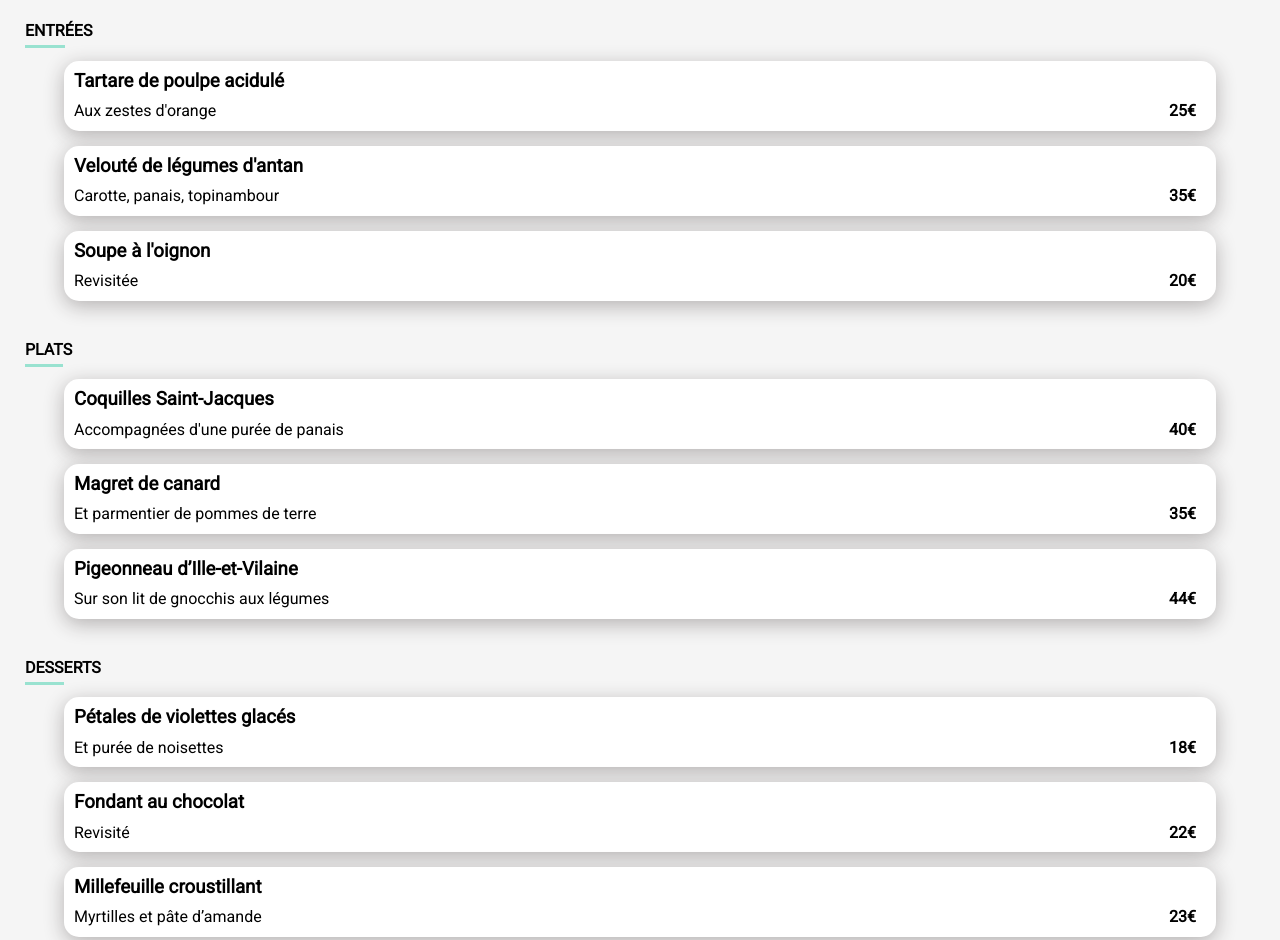
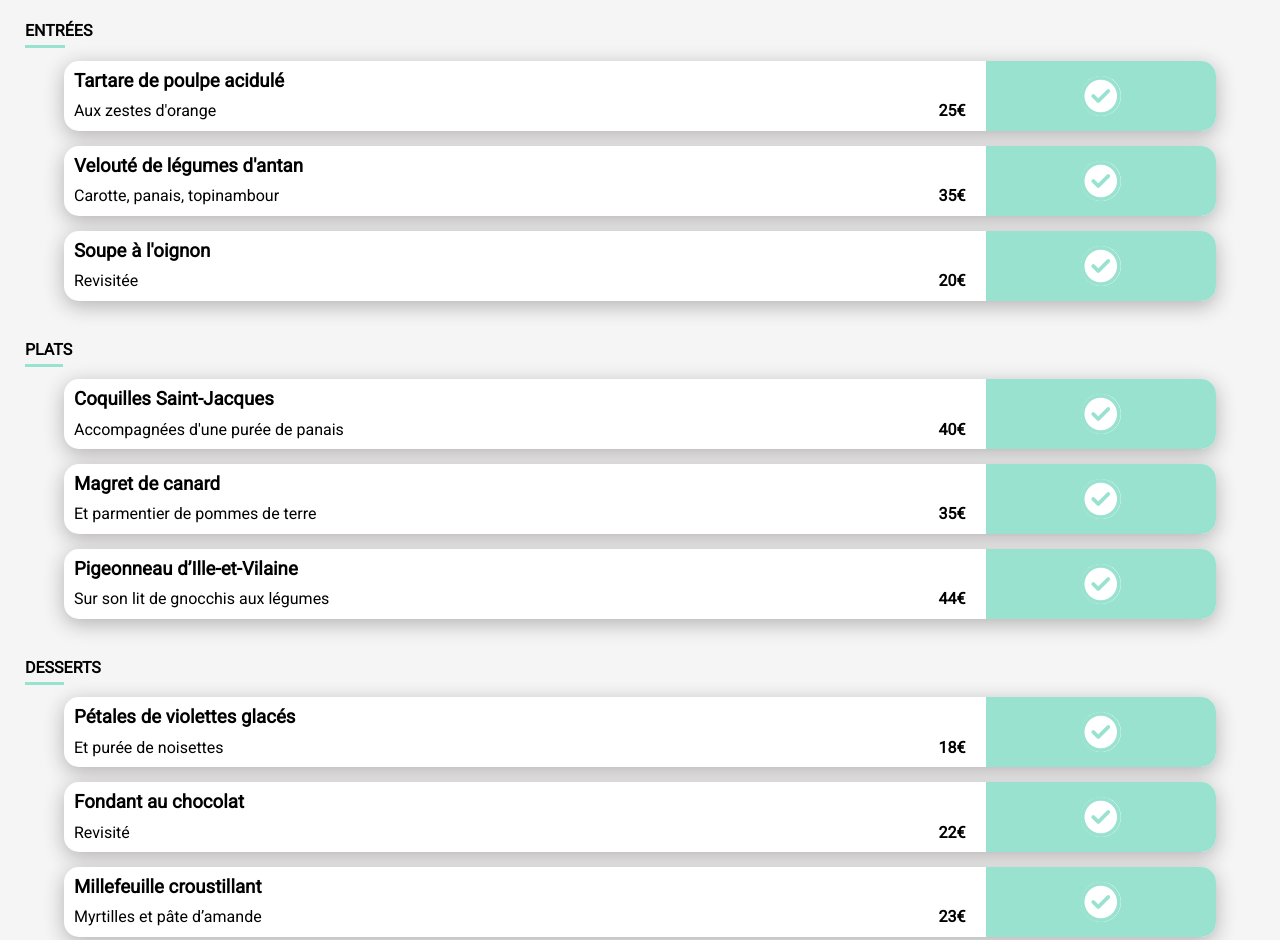
Before and after one commit to ThomasGrimault/ohmyfood, a plain HTML site: page a_la_française.html in a window 1280 px wide. Shown: the part 114-1054 px from the top of the page. Drawn offline with nearby package versions, Linux system fonts and the light colour scheme; a web font is replaced by a local one.

Commit message:
Travail sur les animations

```diff
--- a/a_la_française.html
+++ b/a_la_française.html
@@ -36,72 +36,100 @@
 
             <h2><span class="soulignement">Entr</span>ées</h2>
 
-            <div class="menu__carte-plat">
+            <div class="menu__carte">
+                <div class="menu__carte__descriptif">
                     <h3>Tartare de poulpe acidulé</h3>
                     <div class="menu__accompagnement-prix">
                         <p class="accompagnement">Aux zestes d'orange</p>
                         <p class="prix">25€</p>
                     </div>
                 </div>
-            <div class="menu__carte-plat">
+                <div class="menu__circle-check"><i class="fa-regular fa-circle-check"></i></div>
+            </div>
+            <div class="menu__carte">
+                <div class="menu__carte__descriptif">
                     <h3>Velouté de légumes d'antan</h3>
                     <div class="menu__accompagnement-prix">
                         <p class="accompagnement">Carotte, panais, topinambour</p>
                         <p class="prix">35€</p>
                     </div>
                 </div>
-            <div class="menu__carte-plat">
+                <div class="menu__circle-check"><i class="fa-regular fa-circle-check"></i></div>
+            </div>
+            <div class="menu__carte">
+                <div class="menu__carte__descriptif">
                     <h3>Soupe à l'oignon</h3>
                     <div class="menu__accompagnement-prix">
                         <p class="accompagnement">Revisitée</p>
                         <p class="prix">20€</p>
                     </div>
                 </div>
+                <div class="menu__circle-check"><i class="fa-regular fa-circle-check"></i></div>
+            </div>
 
             <h2><span class="soulignement">Plat</span>s</h2>
-            <div class="menu__carte-plat">
+            <div class="menu__carte">
+                <div class="menu__carte__descriptif">
                     <h3>Coquilles Saint-Jacques</h3>
                     <div class="menu__accompagnement-prix">
                         <p class="accompagnement">Accompagnées d'une purée de panais</p>
                         <p class="prix">40€</p>
                     </div>
                 </div>
-            <div class="menu__carte-plat">
+                <div class="menu__circle-check"><i class="fa-regular fa-circle-check"></i></div>
+            </div>
+            <div class="menu__carte">
+                <div class="menu__carte__descriptif">
                     <h3>Magret de canard</h3>
                     <div class="menu__accompagnement-prix">
                         <p class="accompagnement">Et parmentier de pommes de terre</p>
                         <p class="prix">35€</p>
                     </div>
                 </div>
-            <div class="menu__carte-plat">
+                <div class="menu__circle-check"><i class="fa-regular fa-circle-check"></i></div>
+            </div>
+            <div class="menu__carte">
+                <div class="menu__carte__descriptif">
                     <h3>Pigeonneau d’Ille-et-Vilaine</h3>
                     <div class="menu__accompagnement-prix">
                         <p class="accompagnement">Sur son lit de gnocchis aux légumes</p>
                         <p class="prix">44€</p>
                     </div>
                 </div>
+                <div class="menu__circle-check"><i class="fa-regular fa-circle-check"></i></div>
+            </div>
 
             <h2><span class="soulignement">Dess</span>erts</h2>
-            <div class="menu__carte-plat">
+            <div class="menu__carte">
+                <div class="menu__carte__descriptif">
                     <h3>Pétales de violettes glacés</h3>
                     <div class="menu__accompagnement-prix">
                         <p class="accompagnement">Et purée de noisettes</p>
                         <p class="prix">18€</p>
                     </div>
                 </div>
-            <div class="menu__carte-plat">
+                <div class="menu__circle-check"><i class="fa-regular fa-circle-check"></i></div>
+            </div>
+
+            <div class="menu__carte">
+                <div class="menu__carte__descriptif">
                     <h3>Fondant au chocolat</h3>
                     <div class="menu__accompagnement-prix">
                         <p class="accompagnement">Revisité</p>
                         <p class="prix">22€</p>
                     </div>
                 </div>
-            <div class="menu__carte-plat">
+                <div class="menu__circle-check"><i class="fa-regular fa-circle-check"></i></div>
+            </div>
+            <div class="menu__carte">
+                <div class="menu__carte__descriptif">
                     <h3>Millefeuille croustillant</h3>
                     <div class="menu__accompagnement-prix">
                         <p class="accompagnement">Myrtilles et pâte d’amande</p>
                         <p class="prix">23€</p>
                     </div>
+                </div>
+                <div class="menu__circle-check"><i class="fa-regular fa-circle-check"></i></div>
             </div>
 
         </section>
--- a/style.scss
+++ b/style.scss
@@ -5,6 +5,7 @@ $couleur-tertiaire: #99E2D0 ;
 $localisation-bg-color: rgb(237, 236, 236) ;
 $bg-color-gris-clair: rgb(245, 245, 245) ;
 $bouton-rose-bg-color: linear-gradient(175deg, $couleur-secondaire, $couleur-primaire) ;
+$bouton-rose-bg-color-lighten: linear-gradient(175deg, lighten($couleur-secondaire, 5%), lighten($couleur-primaire, 5%)) ;
 
 /*Variables d'ombres */
 $ombres: 0px 5px 20px rgba(213, 210, 210, 0.988) ;
@@ -51,8 +52,8 @@ header {
     cursor: pointer ;
 
     &:hover {
-        background-color: lighten ($bouton-rose-bg-color, 10%) ;
-        box-shadow: opx 5px 20px rgba(135, 134, 134, 0.988);
+        background: $bouton-rose-bg-color-lighten ;
+        box-shadow: 0px 5px 20px rgba(135, 134, 134, 0.988);
     }
 }
 
@@ -386,14 +387,27 @@ footer {
         }
     }
 
-    .menu__carte-plat {
+    .menu__carte {
         width: $width-blocs-menus ;
         background-color: white ;
         border-radius: 15px ;
         margin: auto ;
         margin-bottom : 15px ;
+        display: flex ;
         box-shadow: 0px 5px 20px rgba(179, 176, 176, 0.988) ;
 
+        .menu__carte__descriptif {
+            width: 100% ;
+
+            &:active + .menu__circle-check {
+                transform: translateX(-100px)
+            }
+
+            &:active + .menu__circle-check i {
+                transform: rotate(360deg)
+            }
+
+        }
         h3 {
             margin : 0 ;
             padding-top: 10px ;
@@ -401,6 +415,7 @@ footer {
         }
 
         .menu__accompagnement-prix {
+
             display: flex ;
             justify-content: space-between ;
             padding : 10px 20px 10px 10px ;
@@ -409,9 +424,33 @@ footer {
                 margin : 0 ;
             }
 
+            .accompagnement {
+                white-space: nowrap ;
+                overflow: hidden ;
+                text-overflow: ellipsis ;
+            }
+
             .prix {
                 font-weight: bold ;
             }
+        }
+
+        .menu__circle-check {
+            width : 25% ;
+            background-color: $couleur-tertiaire ;
+            border-radius: 0 15px 15px 0 ;
+            display: flex ;
+            vertical-align: middle ;
+            justify-content :center ;
+            transition: transform 400ms ease-in-out ;
+        }
+        .menu__circle-check i {
+            display: block ;
+            font-size: 40px ;
+            color: $couleur-tertiaire ;
+            background-color: white ;
+            border-radius: 150px ;
+            margin: auto ;
         }
     }
 }
```
Also changed, not shown: style.css. Lines whose indentation alone changed are shown as unchanged.
